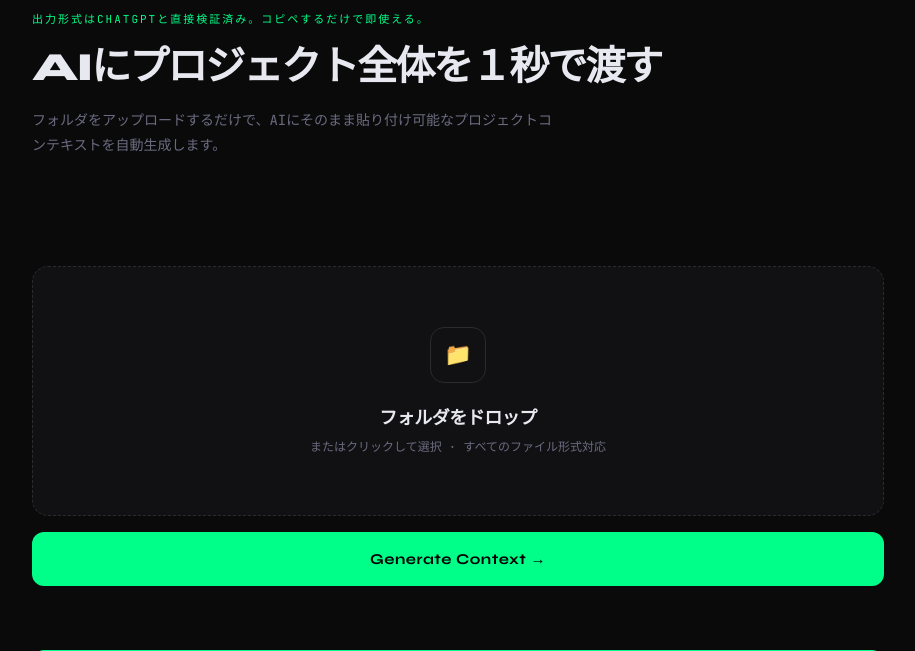
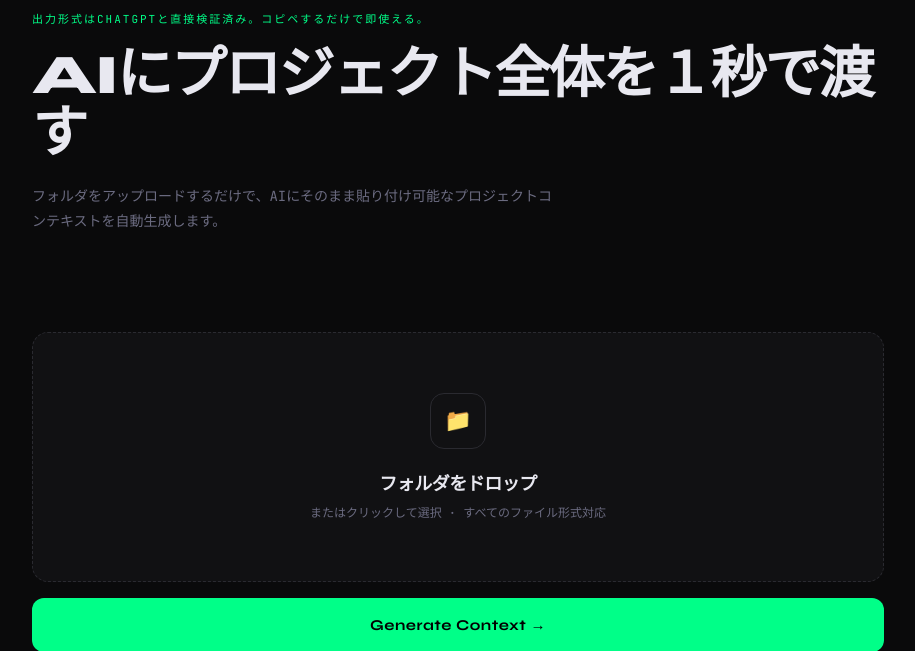
Before and after one commit to dai-par/ContextForge, a Flask app: page / in a window 1280 px wide. Shown: the part 122-773 px from the top of the page, without its empty margins (182-1097 px from the left). Run offline with Flask 3, Linux system fonts and the light colour scheme.

Commit message:
document chenged 1

```diff
--- a/main_app/static/style.css
+++ b/main_app/static/style.css
@@ -67,7 +67,7 @@ input[type="file"] {
 }
 
 .hero {
-    padding: 10px 0 60px;
+    padding: 10px 0 50px;
 }
 
 .hero-tag {
@@ -83,7 +83,7 @@ input[type="file"] {
 }
 
 .hero h1 {
-    font-size: clamp(30px, 5vw, 40px);
+    font-size: clamp(30px, 5vw, 56px);
     font-weight: 800;
     line-height: 1.05;
     letter-spacing: -2px;
```
